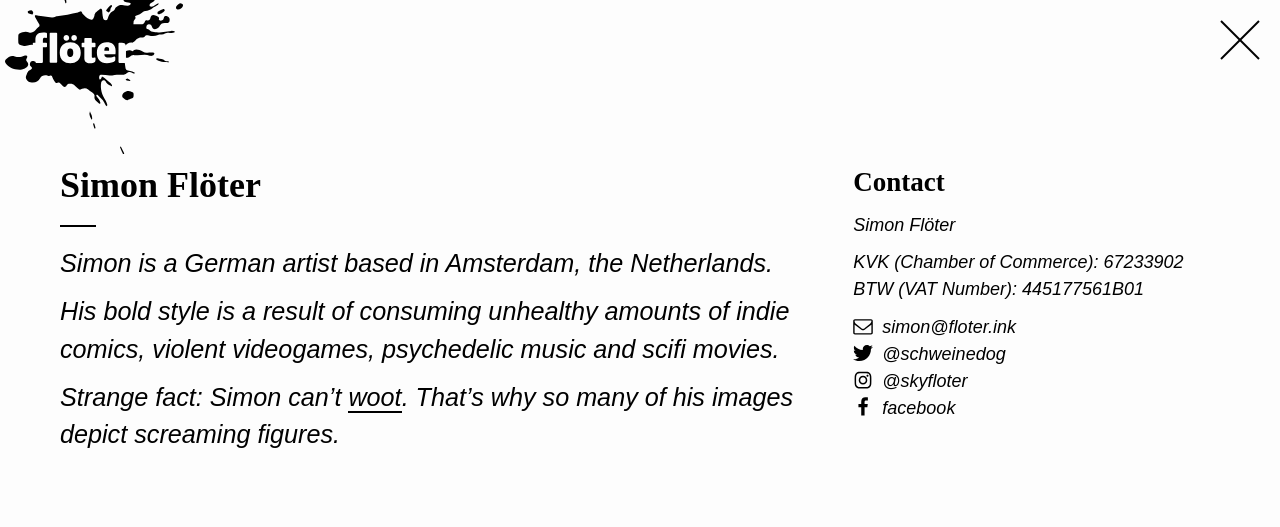
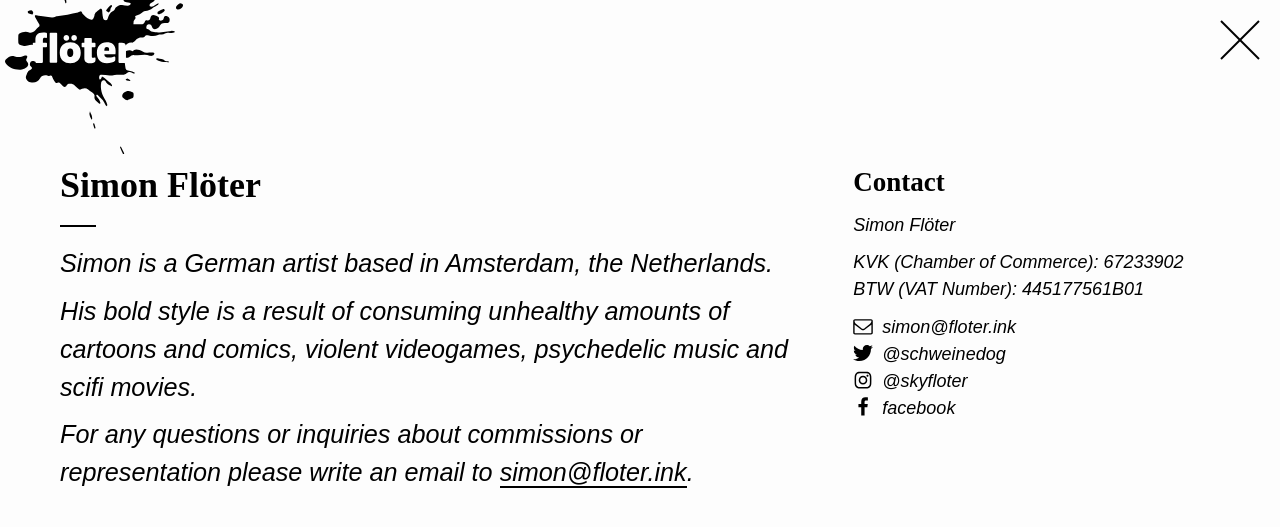
Before and after one commit to saiminh/floter.ink, a Jekyll site: the page built from about.md, in a window 1280 px wide. Shown: the top 527 px of the page. Built offline with Jekyll 4.4.1, drawn with Linux system fonts in a browser that asks for light colours; some web fonts are replaced.

Commit message:
eggparty, changed about text

```diff
--- a/about.md
+++ b/about.md
@@ -8,6 +8,6 @@ permalink: /about/
 
 Simon is a German artist based in Amsterdam, the Netherlands.
 
-His bold style is a result of consuming unhealthy amounts of indie comics, violent videogames, psychedelic music and scifi movies.
+His bold style is a result of consuming unhealthy amounts of cartoons and comics, violent videogames, psychedelic music and scifi movies.
 
-Strange fact: Simon can't [woot](https://www.merriam-webster.com/dictionary/woot). That's why so many of his images depict screaming figures.
+For any questions or inquiries about commissions or representation please write an email to [simon@floter.ink](mailto:simon@floter.ink).
```
Also changed, not shown: _work/greeting-cards.md (+1 -0 lines), assets/img/work-page-images/greetingcards04_easter.png (added).
